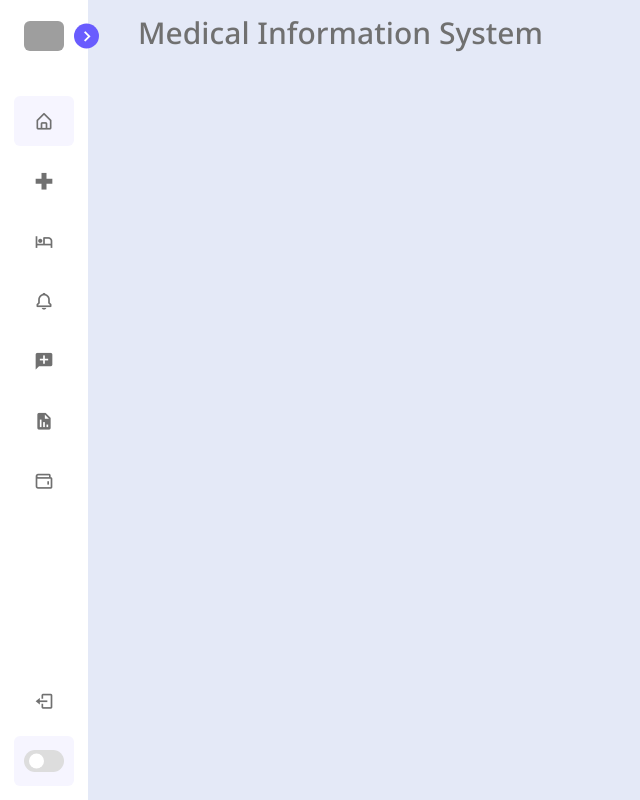
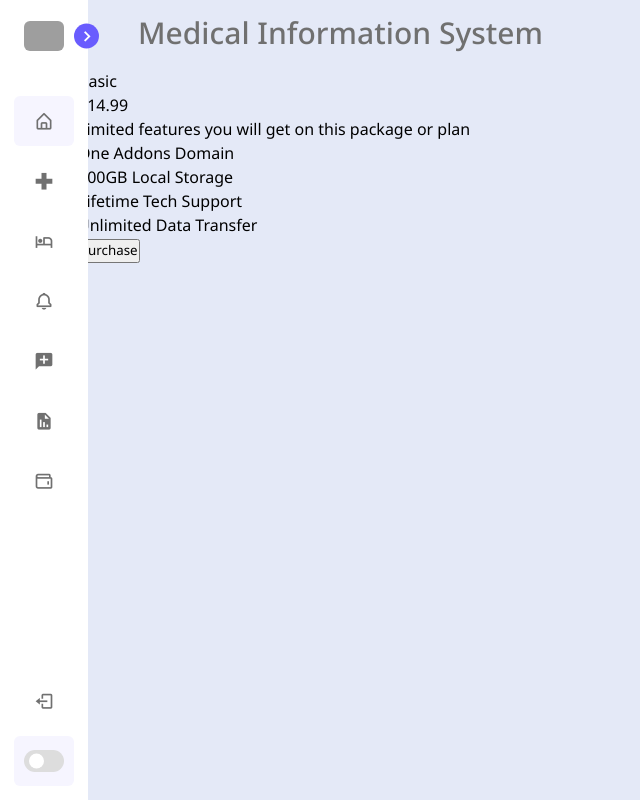
Before and after one commit to KlaPuifaiDenish/git-my-app, a React (Create React App) app: page / in a window 1280 px wide. Shown: the whole page, without its empty margins (0-640 px from the left). Built offline with nearby package versions, Linux system fonts and the light colour scheme; grey boxes are pictures that could not be loaded.

Commit message:
Create Componants

```diff
--- a/src/App.js
+++ b/src/App.js
@@ -1,6 +1,8 @@
 import React, { useEffect } from "react";
 import "./css/index.css";
 import JsIndex from "./javascript/JsIndex";
+import menubar from "./componants/MenuBar";
+import home from "./componants/Home"
 
 
 function App() {
@@ -25,58 +27,7 @@ function App() {
         </header>
 
         <div className="menu-bar">
-          <div className="menu">
-            <li className="search-box">
-            <i className='bx bx-home-alt icon'></i>
-
-              <span className="text nav-text">หน้าหลัก</span>
-            </li>
-
-            <ul className="menu-links">
-              <li className="nav-link">
-                <a href="#">
-                <i className='bx bx-plus-medical icon'></i>
-                  <span className="text nav-text">ผู้ป่วยนอก (OPD)</span>
-                </a>
-              </li>
-
-              <li className="nav-link">
-                <a href="#">
-                  <i className="bx bx-hotel icon"></i>
-                  <span className="text nav-text">ผู้ป่วยใน (IPD)</span>
-                </a>
-              </li>
-
-              <li className="nav-link">
-                <a href="#">
-                  <i className="bx bx-bell icon"></i>
-                  <span className="text nav-text">Notifications</span>
-                </a>
-              </li>
-
-              <li className="nav-link">
-                <a href="#">
-                <i className='bx bxs-comment-add icon'></i>
-                  <span className="text nav-text">สั่งรายการ (Add Order)</span>
-                </a>
-              </li>
-
-              <li className="nav-link">
-                <a href="#">
-                <i className='bx bxs-report icon' ></i>
-                  <span className="text nav-text">รายงาน (Report)</span>
-                </a>
-              </li>
-
-              <li className="nav-link">
-                <a href="#">
-                  <i className="bx bx-wallet icon"></i>
-                  <span className="text nav-text">Wallets</span>
-                </a>
-              </li>
-            </ul>
-          </div>
-
+          {menubar()}
           <div className="bottom-content">
             <li className="">
               <a href="#">
@@ -100,7 +51,7 @@ function App() {
         </div>
       </nav>
       <section className="home">
-        <div className="text">Medical Information System </div>
+        {home()}
       </section>
     </div>
   );
--- /dev/null
+++ b/src/componants/Home.js
@@ -0,0 +1,41 @@
+import React from "react";
+import "../css/Home.css";
+export default function Home() {
+  return (
+    <>
+      <div className="text">Medical Information System</div>
+      <div className="card one">
+        <div className="top">
+          <div className="title">Basic</div>
+          <div className="price-sec">
+            <span className="dollar">$</span>
+            <span className="price">14</span>
+            <span className="decimal">.99</span>
+          </div>
+        </div>
+        <div className="info">
+          Limited features you will get on this package or plan
+        </div>
+        <div className="details">
+          <div className="one">
+            <span>One Addons Domain</span>
+            <i className="fas fa-check"></i>
+          </div>
+          <div className="one">
+            <span>100GB Local Storage</span>
+            <i className="fas fa-check"></i>
+          </div>
+          <div className="one">
+            <span>Lifetime Tech Support</span>
+            <i className="fas fa-times"></i>
+          </div>
+          <div className="one">
+            <span>Unlimited Data Transfer</span>
+            <i className="fas fa-times"></i>
+          </div>
+          <button>Purchase</button>
+        </div>
+      </div>
+    </>
+  );
+}
--- /dev/null
+++ b/src/componants/MenuBar.js
@@ -0,0 +1,59 @@
+import React from "react";
+
+const menuBar = () => {
+  return (
+    <div className="menu">
+      <li className="search-box">
+        <i className="bx bx-home-alt icon"></i>
+
+        <span className="text nav-text">หน้าหลัก</span>
+      </li>
+
+      <ul className="menu-links">
+        <li className="nav-link">
+          <a href="#">
+            <i className="bx bx-plus-medical icon"></i>
+            <span className="text nav-text">ผู้ป่วยนอก (OPD)</span>
+          </a>
+        </li>
+
+        <li className="nav-link">
+          <a href="#">
+            <i className="bx bx-hotel icon"></i>
+            <span className="text nav-text">ผู้ป่วยใน (IPD)</span>
+          </a>
+        </li>
+
+        <li className="nav-link">
+          <a href="#">
+            <i className="bx bx-bell icon"></i>
+            <span className="text nav-text">Notifications</span>
+          </a>
+        </li>
+
+        <li className="nav-link">
+          <a href="#">
+            <i className="bx bxs-comment-add icon"></i>
+            <span className="text nav-text">สั่งรายการ (Add Order)</span>
+          </a>
+        </li>
+
+        <li className="nav-link">
+          <a href="#">
+            <i className="bx bxs-report icon"></i>
+            <span className="text nav-text">รายงาน (Report)</span>
+          </a>
+        </li>
+
+        <li className="nav-link">
+          <a href="#">
+            <i className="bx bx-wallet icon"></i>
+            <span className="text nav-text">Wallets</span>
+          </a>
+        </li>
+      </ul>
+    </div>
+  );
+};
+
+export default menuBar;
```
Also changed, not shown: src/css/Home.css (added), 2 other files (tests, documents, lock files or other folders).
